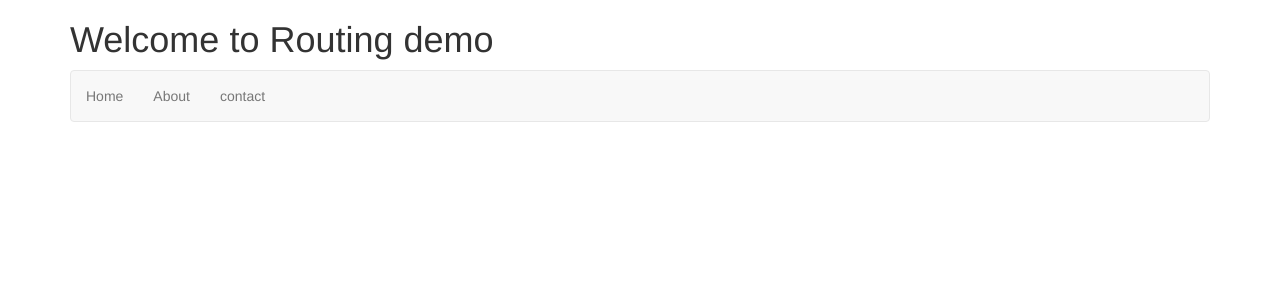
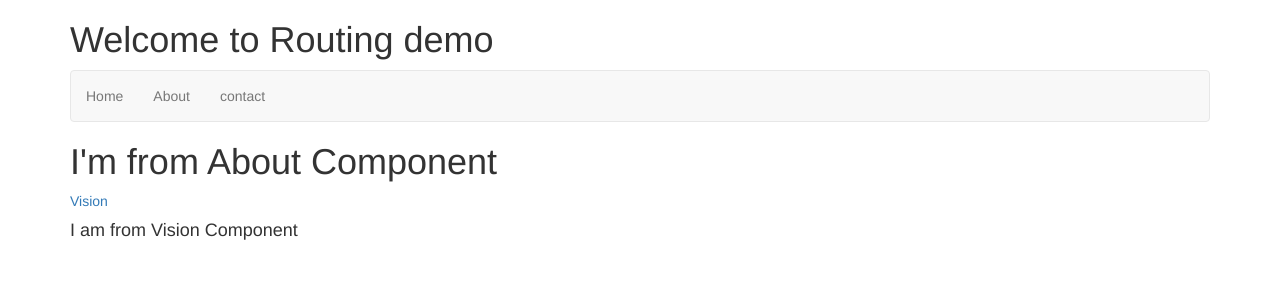
Before and after one commit to sagarng31/dec2018, an Angular app: page /about/vision in a window 1280 px wide. Before the commit this address led to /. Shown: the top 300 px of the page. Built offline with nearby package versions, Linux system fonts and the light colour scheme.

Commit message:
adding child route

```diff
--- a/src/app/app.module.ts
+++ b/src/app/app.module.ts
@@ -21,6 +21,7 @@ import { HomeComponent } from './routing/home.component';
 import { AboutComponent } from './routing/about.component';
 import { ContactComponent } from './routing/contact.component';
 import { MainComponent } from './routing/main.component';
+import { VisionComponent } from './routing/vision.component';
 
 @NgModule({
   // will have Component, Pipe or Directive
@@ -40,7 +41,8 @@ import { MainComponent } from './routing/main.component';
     HomeComponent,
     AboutComponent,
     ContactComponent,
-    MainComponent
+    MainComponent,
+    VisionComponent
   ],
   // will have Modules only
   imports: [
--- a/src/app/routing/about.component.ts
+++ b/src/app/routing/about.component.ts
@@ -2,7 +2,10 @@ import { Component } from '@angular/core';
 
 @Component({
     selector:'about-comp',
-    template:`<h1>I'm from About Component`
+    template:`<h1>I'm from About Component</h1>
+    <a [routerLink]="['/about/vision']">Vision</a>
+    <router-outlet></router-outlet>
+    `
 })
 
 export class AboutComponent{
--- a/src/app/routing/route.config.ts
+++ b/src/app/routing/route.config.ts
@@ -2,9 +2,13 @@ import { Routes } from '@angular/router';
 import { HomeComponent } from './home.component';
 import { AboutComponent } from './about.component';
 import { ContactComponent } from './contact.component';
+import { VisionComponent } from './vision.component';
 
 export const myRoutes:Routes = [
     {path:'', component:HomeComponent},
-    {path:'about', component:AboutComponent},
+    {path:'about', component:AboutComponent,
+    children:[
+        {path:'vision', component:VisionComponent}
+    ]},
     {path:'contact', component:ContactComponent}
 ]
--- /dev/null
+++ b/src/app/routing/vision.component.ts
@@ -0,0 +1,10 @@
+import { Component } from "@angular/core";
+
+@Component({
+    selector:'vision-comp',
+    template:`<h4>I am from Vision Component</h4>`
+})
+
+export class VisionComponent{
+
+}
```
